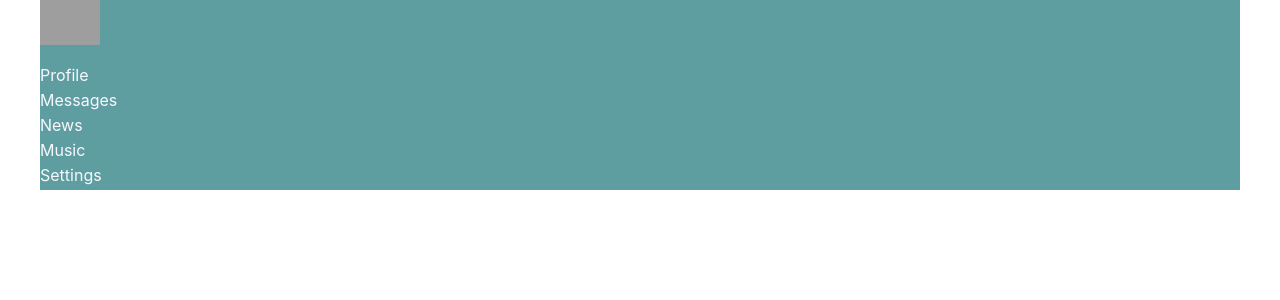
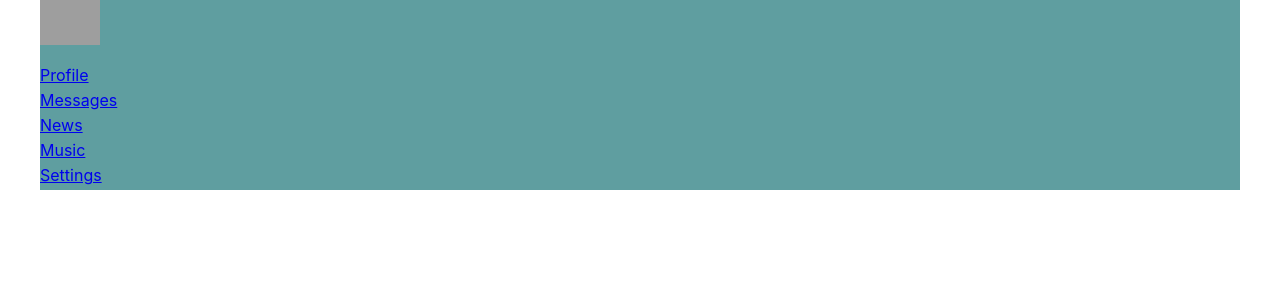
Before and after one commit to andreu6454/samurai-way, a React (Create React App) app: page / in a window 1280 px wide. Shown: the top 300 px of the page. Built offline with nearby package versions, Linux system fonts and the light colour scheme; grey boxes are pictures that could not be loaded.

Commit message:
add href

```diff
--- a/src/Components/Navbar/Navbar.tsx
+++ b/src/Components/Navbar/Navbar.tsx
@@ -4,21 +4,27 @@
 const Navbar = () => {
     return (
         <nav className= {style.appNav}>
+
             <div className={style.item}>
-                <a>Profile</a>
+                <a href="/profile">Profile</a>
             </div>
+
             <div className={style.item}>
-                <a>Messages</a>
+                <a href="/dialogs">Messages</a>
             </div>
+
             <div className={style.item}>
-                <a>News</a>
+                <a href="/news">News</a>
             </div>
+
             <div className={style.item}>
-                <a>Music</a>
+                <a href="/music">Music</a>
             </div>
+
             <div className={style.item}>
-                <a>Settings</a>
+                <a href="/settings">Settings</a>
             </div>
+
         </nav>
     );
 };
```
